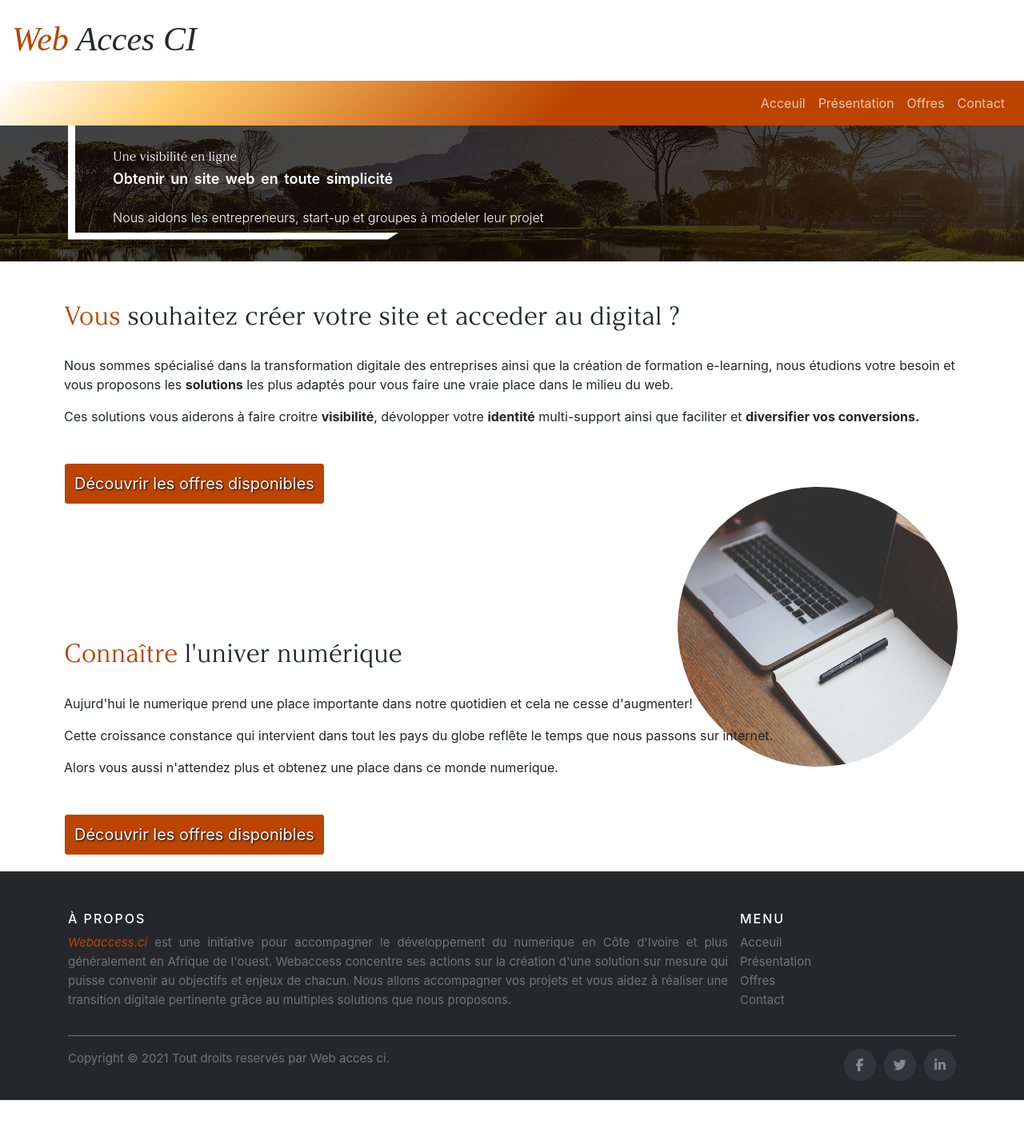
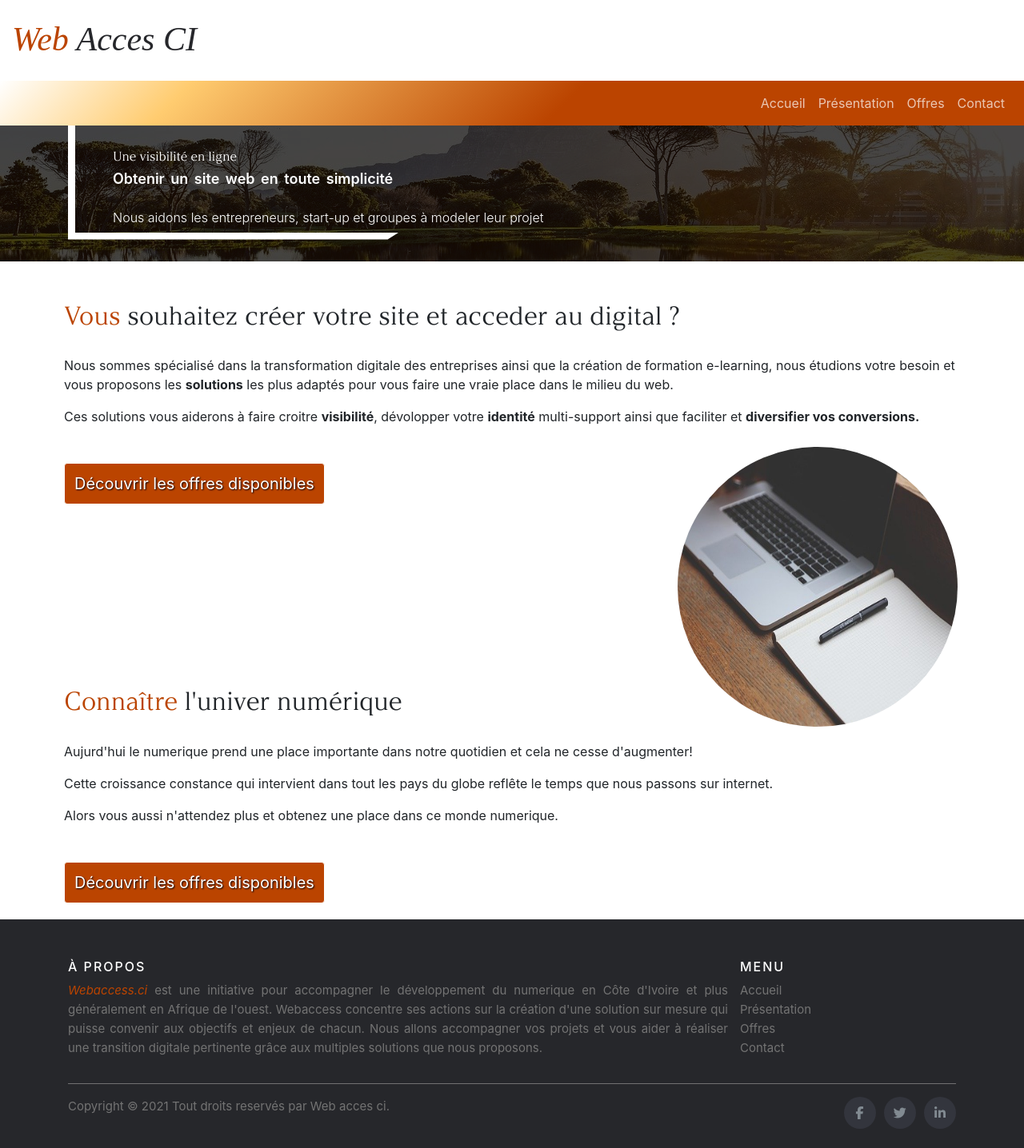
Before and after one commit to gozac/webaccess, a Symfony app: template templates/page/index.html.twig in a window 1280 px wide. Shown: the part 47-1483 px from the top of the page at 80% size. Before the commit the page ends 1423 px from the top, so only its background shows below. Run offline with Twig, Linux system fonts and the light colour scheme; the template is opened without the code that fills it, so the values that code supplies are empty; some libraries are stand-ins or nearby versions; some web fonts are replaced.

Commit message:
add some front corr

```diff
--- a/public/css/style.css
+++ b/public/css/style.css
@@ -130,7 +130,7 @@ h2 {
 }
 
 .image-integre-1 {
-  height: 250px;
+  height: 310px;
 }
 
 @media (max-width: 768px) {
--- a/templates/page/base.html.twig
+++ b/templates/page/base.html.twig
@@ -75,7 +75,7 @@
                                     <div class="collapse navbar-collapse" id="navbarNav">
                                         <ul class="navbar-nav ml-auto">
                                             <li class="nav-item ml-auto">
-                                                <a class="nav-link" href="{{ path('home') }}">Acceuil<span class="sr-only">(current-template-add-active-class)</span></a>
+                                                <a class="nav-link" href="{{ path('home') }}">Accueil<span class="sr-only">(current-template-add-active-class)</span></a>
                                             </li>
                                             <li class="nav-item ml-auto">
                                                 <a class="nav-link" href="{{ path('about') }}">Présentation</a>
@@ -105,13 +105,13 @@
                             <div class="row">
                                 <div class="col-sm-8 col-md-9" style="width: 70%">
                                     <h6>À propos</h6>
-                                    <p class="text-justify"><i style="color: #bb4400">Webaccess.ci</i> est une initiative pour accompagner le développement du numerique en Côte d'Ivoire et plus généralement en Afrique de l'ouest. Webaccess concentre ses actions sur la création d'une solution sur mesure qui puisse convenir au objectifs et enjeux de chacun. Nous allons accompagner vos projets et vous aidez à réaliser une transition digitale pertinente grâce au multiples solutions que nous proposons.</p>
+                                    <p class="text-justify"><i style="color: #bb4400">Webaccess.ci</i> est une initiative pour accompagner le développement du numerique en Côte d'Ivoire et plus généralement en Afrique de l'ouest. Webaccess concentre ses actions sur la création d'une solution sur mesure qui puisse convenir aux objectifs et enjeux de chacun. Nous allons accompagner vos projets et vous aider à réaliser une transition digitale pertinente grâce aux multiples solutions que nous proposons.</p>
                                 </div>
 
                                 <div class="col-sm-4 col-md-3" style="width: 25%;padding-left: 0px">
                                     <h6>Menu</h6>
                                     <ul class="footer-links">
-                                        <li><a href="{{ path('home') }}">Acceuil</a></li>
+                                        <li><a href="{{ path('home') }}">Accueil</a></li>
                                         <li><a href="{{ path('about') }}">Présentation</a></li>
                                         <li><a href="{{ path('offres') }}">Offres</a></li>
                                         <li><a href="{{ path('contact') }}">Contact</a></li>
--- a/templates/page/index.html.twig
+++ b/templates/page/index.html.twig
@@ -58,7 +58,7 @@
 				</a>
 			</div>
 			<div class="col-md-4 image-integre-1">
-				<img src="{{ asset('images/desk-1.jpg') }}" width="350px" height="350px" style="margin-top: 60px;border-radius: 50%">
+				<img src="{{ asset('images/desk-1.jpg') }}" width="350px" height="350px" style="margin-top: 10px;border-radius: 50%">
 			</div>
 			<div class="col-md-12">
 				<div class="home-p">
```
Also changed, not shown: 1 other file.
